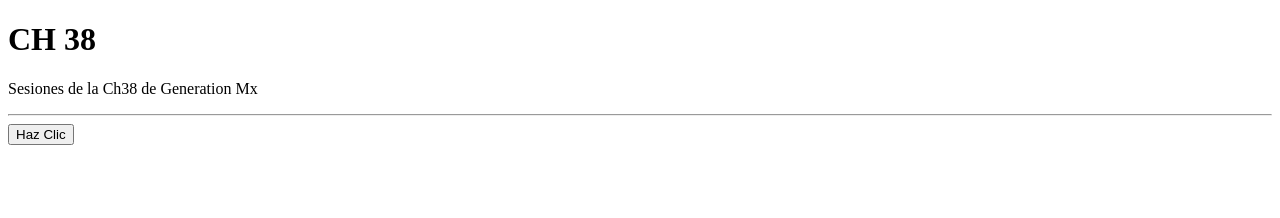
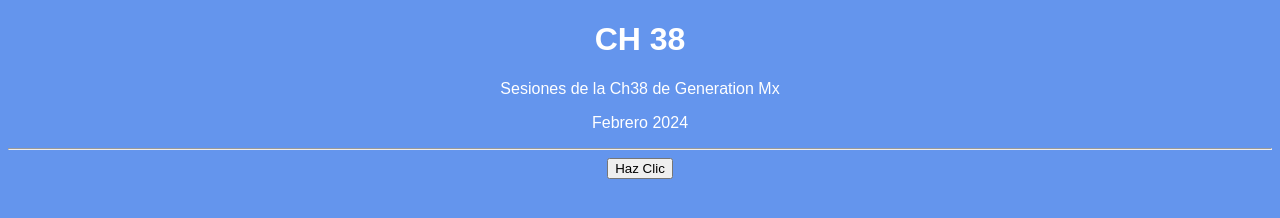
Before and after one commit to JorgeESala/Ch38-sesiones, a plain HTML site: page index.html in a window 1280 px wide. Drawn offline with Linux system fonts and the light colour scheme.

Commit message:
feat: agrego estilos base a la aplicacion

```diff
--- a/index.html
+++ b/index.html
@@ -3,12 +3,15 @@
 <head>
 	<meta charset="UTF-8">
 	<meta name="viewport" content="width=device-width, initial-scale=1.0">
+	<!-- Establece relaciones entre el html y recursos externos -->
+	<link rel="stylesheet" href="./style.css">
 	<title>Document</title>
 </head>
 <body>
 	<main>
 		<h1>CH 38</h1>
 		<p>Sesiones de la Ch38 de Generation Mx</p>
+		<p>Febrero 2024</p>
 		<hr>
 		<button>Haz Clic</button>
 	</main>
--- /dev/null
+++ b/style.css
@@ -0,0 +1,12 @@
+/* Hoja de estilo personalizada */
+
+/* Selector de etiqueta */
+body{
+    background-color: cornflowerblue;
+    color: white;
+    font-family: Arial, Helvetica, sans-serif;
+}
+
+main{
+    text-align: center;
+}
```
